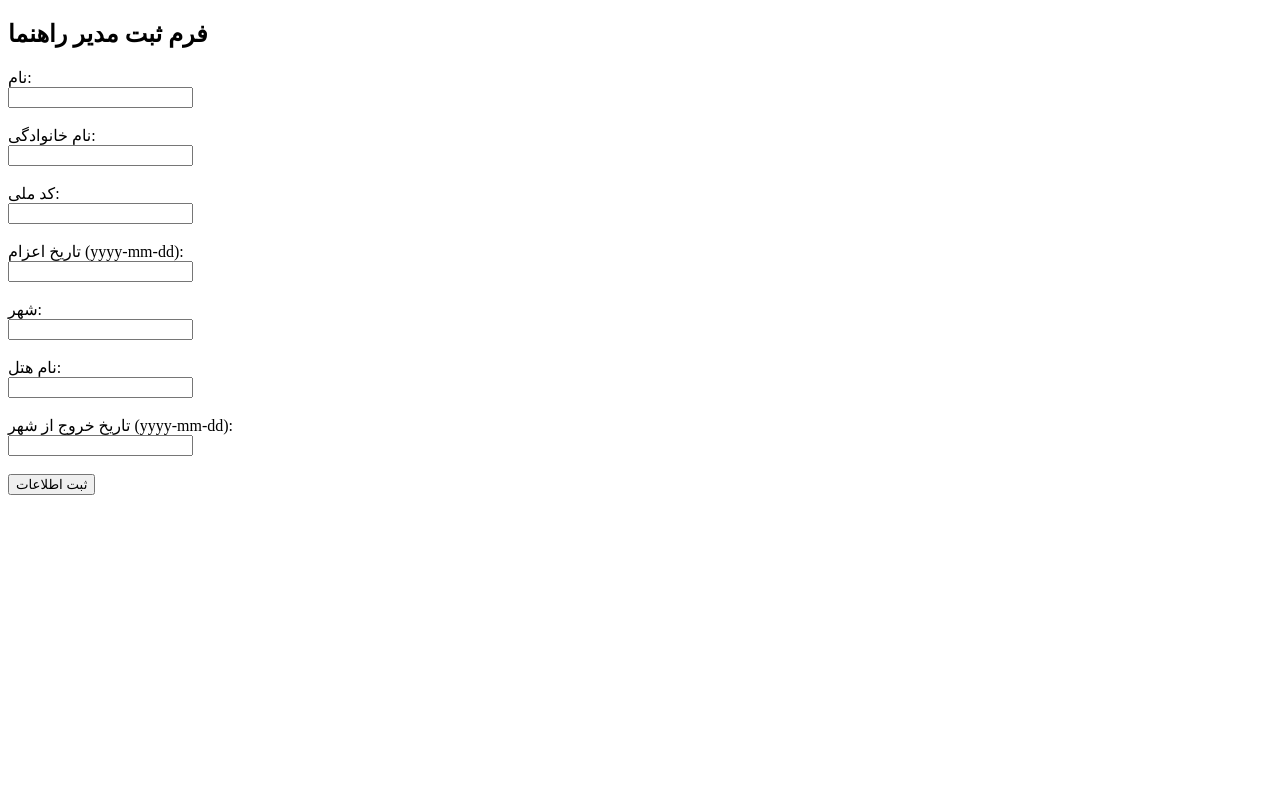
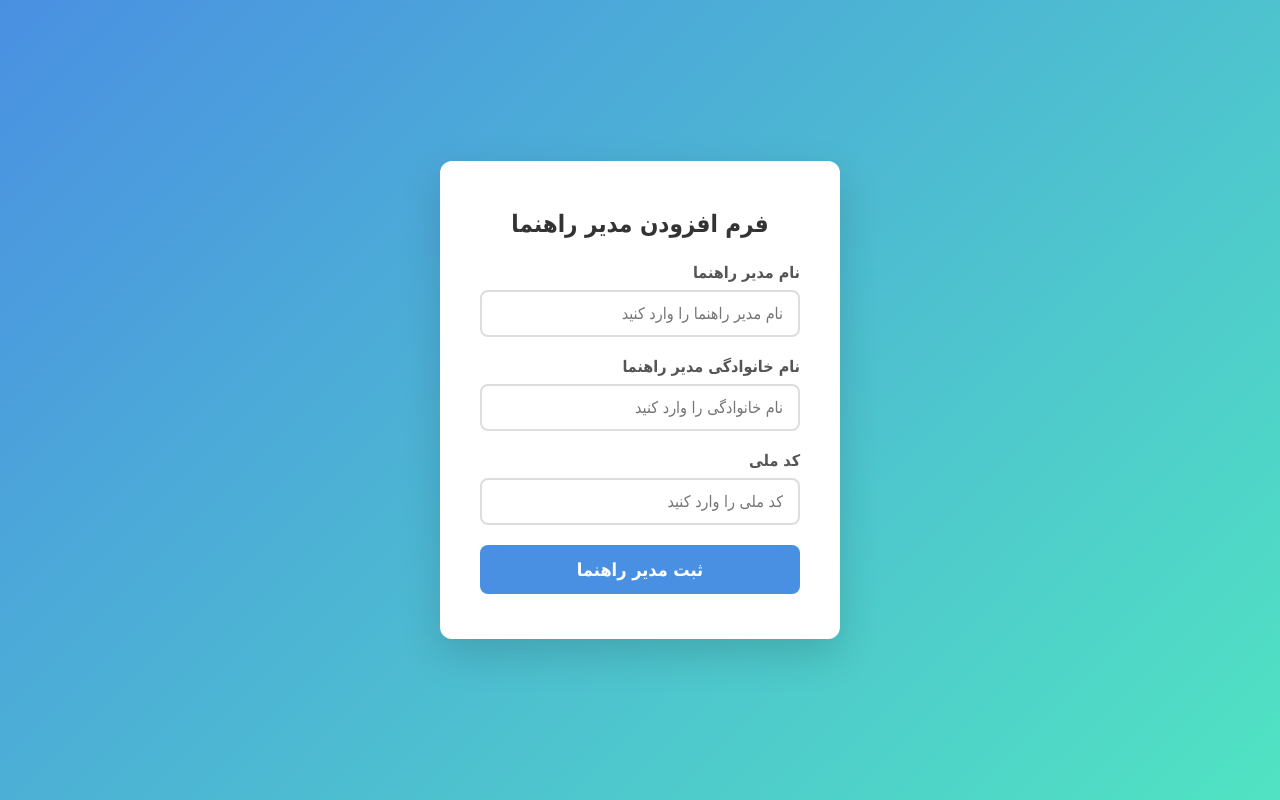
Before and after one commit to mirahmadian/atabat, a Flask app: page /add_rahnama in a window 1280 px wide. Run offline with Flask 3, Linux system fonts and the light colour scheme.

Commit message:
Update add_rahnama.html

```diff
--- a/templates/add_rahnama.html
+++ b/templates/add_rahnama.html
@@ -1,34 +1,152 @@
 <!DOCTYPE html>
 <html lang="fa">
 <head>
-  <meta charset="UTF-8">
-  <title>افزودن مدیر راهنما</title>
+  <meta charset="UTF-8" />
+  <meta name="viewport" content="width=device-width, initial-scale=1" />
+  <title>فرم افزودن مدیر راهنما</title>
+  <style>
+    /* Reset */
+    * {
+      box-sizing: border-box;
+      font-family: 'Tahoma', sans-serif;
+      direction: rtl;
+    }
+
+    body {
+      background: linear-gradient(135deg, #4A90E2, #50E3C2);
+      margin: 0;
+      padding: 0;
+      display: flex;
+      justify-content: center;
+      align-items: center;
+      height: 100vh;
+      color: #333;
+    }
+
+    .container {
+      background-color: #fff;
+      border-radius: 12px;
+      padding: 30px 40px;
+      max-width: 400px;
+      width: 90%;
+      box-shadow: 0 15px 40px rgba(0,0,0,0.15);
+      transition: box-shadow 0.3s ease;
+    }
+    .container:hover {
+      box-shadow: 0 25px 50px rgba(0,0,0,0.25);
+    }
+
+    h2 {
+      margin-bottom: 25px;
+      color: #333;
+      font-weight: 700;
+      text-align: center;
+    }
+
+    label {
+      display: block;
+      margin-bottom: 8px;
+      font-weight: 600;
+      color: #555;
+    }
+
+    input[type="text"],
+    input[type="number"] {
+      width: 100%;
+      padding: 12px 15px;
+      margin-bottom: 20px;
+      border: 2px solid #ddd;
+      border-radius: 8px;
+      font-size: 16px;
+      transition: border-color 0.3s ease;
+      outline: none;
+    }
+
+    input[type="text"]:focus,
+    input[type="number"]:focus {
+      border-color: #4A90E2;
+      box-shadow: 0 0 8px #4A90E2;
+    }
+
+    button {
+      width: 100%;
+      padding: 14px;
+      background-color: #4A90E2;
+      color: white;
+      border: none;
+      border-radius: 8px;
+      font-size: 18px;
+      font-weight: 700;
+      cursor: pointer;
+      transition: background-color 0.3s ease;
+    }
+
+    button:hover {
+      background-color: #357ABD;
+    }
+
+    .success-msg {
+      text-align: center;
+      color: green;
+      margin-top: 15px;
+      font-weight: 600;
+    }
+
+    /* Responsive */
+    @media (max-width: 480px) {
+      .container {
+        padding: 20px 25px;
+      }
+    }
+  </style>
 </head>
 <body>
-  <h2>فرم ثبت مدیر راهنما</h2>
-  <form action="/add" method="post">
-    <label>نام:</label><br>
-    <input type="text" name="first_name" required><br><br>
+  <div class="container">
+    <h2>فرم افزودن مدیر راهنما</h2>
+    <form id="rahnamaForm" method="POST" action="/add_rahnama">
+      <label for="name">نام مدیر راهنما</label>
+      <input type="text" id="name" name="name" placeholder="نام مدیر راهنما را وارد کنید" required />
 
-    <label>نام خانوادگی:</label><br>
-    <input type="text" name="last_name" required><br><br>
+      <label for="family">نام خانوادگی مدیر راهنما</label>
+      <input type="text" id="family" name="family" placeholder="نام خانوادگی را وارد کنید" required />
 
-    <label>کد ملی:</label><br>
-    <input type="text" name="national_id" required><br><br>
+      <label for="code_meli">کد ملی</label>
+      <input type="text" id="code_meli" name="code_meli" placeholder="کد ملی را وارد کنید" pattern="\d{10}" title="کد ملی باید 10 رقم باشد" required />
 
-    <label>تاریخ اعزام (yyyy-mm-dd):</label><br>
-    <input type="text" name="departure_date" required><br><br>
+      <button type="submit">ثبت مدیر راهنما</button>
+    </form>
+    <div id="msg" class="success-msg"></div>
+  </div>
 
-    <label>شهر:</label><br>
-    <input type="text" name="city" required><br><br>
+  <script>
+    // ارسال فرم با ajax (اختیاری، در صورت نیاز می‌توان بهبود داد)
+    const form = document.getElementById('rahnamaForm');
+    const msgDiv = document.getElementById('msg');
 
-    <label>نام هتل:</label><br>
-    <input type="text" name="hotel" required><br><br>
+    form.addEventListener('submit', async (e) => {
+      e.preventDefault();
+      const formData = new FormData(form);
+      const data = Object.fromEntries(formData.entries());
 
-    <label>تاریخ خروج از شهر (yyyy-mm-dd):</label><br>
-    <input type="text" name="exit_date" required><br><br>
-
-    <input type="submit" value="ثبت اطلاعات">
-  </form>
+      try {
+        const response = await fetch('/add_rahnama', {
+          method: 'POST',
+          headers: {
+            'Content-Type': 'application/json',
+          },
+          body: JSON.stringify(data),
+        });
+        if(response.ok){
+          msgDiv.textContent = 'مدیر راهنما با موفقیت ثبت شد.';
+          form.reset();
+        } else {
+          const err = await response.text();
+          msgDiv.textContent = 'خطا در ثبت: ' + err;
+        }
+      } catch (error) {
+        msgDiv.textContent = 'خطا در ارسال داده‌ها!';
+      }
+    });
+  </script>
 </body>
 </html>
```
